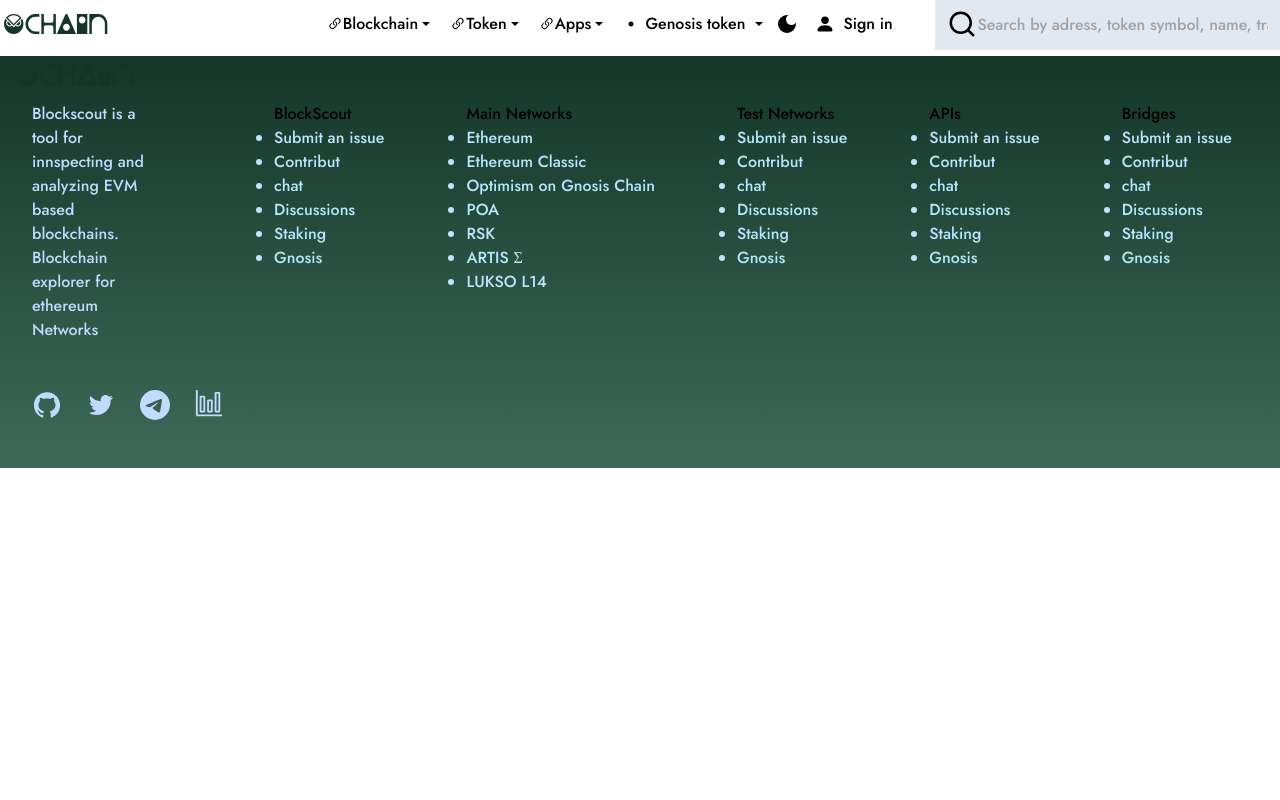
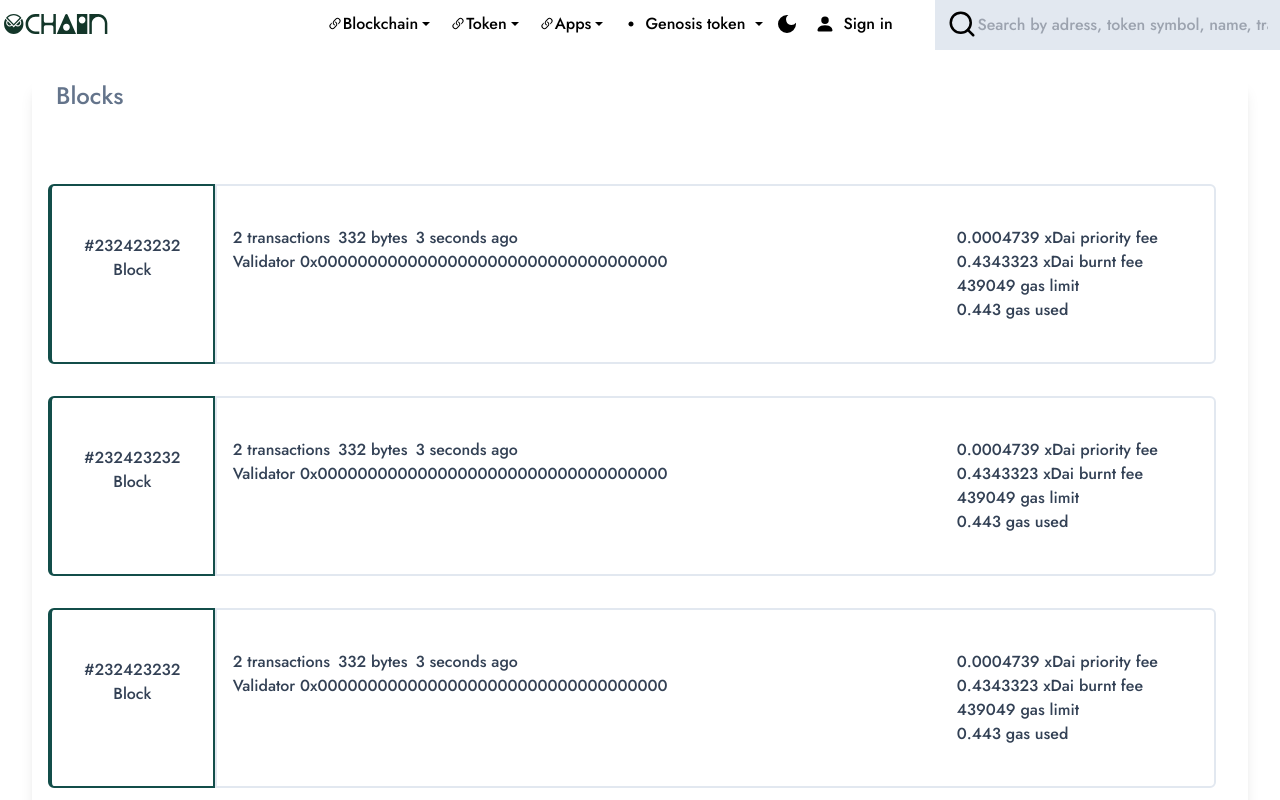
Before and after one commit to Internship-ADIGOS/Clone-project, a React (Vite) app: page /mainnet/blocks in a window 1280 px wide. Shown: the top 800 px of the page. Built offline with nearby package versions, Linux system fonts and the light colour scheme.

Commit message:
link the buttons to the blocks and transactions

```diff
--- a/src/App.jsx
+++ b/src/App.jsx
@@ -5,7 +5,7 @@
 import Navbar from './components/Navbar';
 import Footer from './components/Footer';
 import Transactions from './components/Transactions';
-
+import Blocks from './components/Blocks';
 
 function App() {
   return (
@@ -15,6 +15,7 @@
       <Routes>
        <Route path="/mainnet" element={<Homepage />} />
        <Route path='/mainnet/transactions' element={<Transactions />} />
+       <Route path='/mainnet/blocks' element={<Blocks />} />
       </Routes>
     </Router>
     <Footer />
--- a/src/Home/Blocks.jsx
+++ b/src/Home/Blocks.jsx
@@ -31,8 +31,9 @@
     <div className='h-96 m-8 rounded-lg shadow-lg m-12 overflow-hidden'>
         <div className='flex-col '>
             <h1 className='inline mx-6  text-2xl text-slate-500'>Blocks</h1>
-            <div className='inline p-3 border-2 text-teal-900 border-teal-700 hover:bg-teal-900 rounded-md hover:text-white float-right mr-8'>View All Blocks
-        </div>
+            <a href="mainnet/blocks" className='inline p-3 border-2 text-teal-900 border-teal-700 hover:bg-teal-900 rounded-md hover:text-white float-right mr-8'>
+             View All Blocks
+           </a>
         <div className='flex w-full justify-evenly pt-24 text-slate-700'>
          {blockData.map((data)=>{
             return(
--- a/src/Home/Transactions.jsx
+++ b/src/Home/Transactions.jsx
@@ -40,8 +40,8 @@
     <div className='h-full m-8 shadow-lg rounded-lg shadow-lg m-12 object-fill'>
     <div className='flex-col object-fill'>
         <h1 className='inline mx-6  text-2xl text-slate-500'>Transactions</h1>
-        <div className='inline p-3 border-2 text-teal-900 border-teal-700 hover:bg-teal-900 rounded-md hover:text-white float-right mr-8'>View All Transactions
-    </div>
+        <a href="mainnet/transactions" className='inline p-3 border-2 text-teal-900 border-teal-700 hover:bg-teal-900 rounded-md hover:text-white float-right mr-8'>View All Transactions
+    </a>
     <div className='flex-row w-full justify-evenly pt-12 text-slate-700'>
      {transactionsData.map((data)=>{
         return(
--- /dev/null
+++ b/src/components/Blocks.jsx
@@ -0,0 +1,140 @@
+import React from 'react'
+
+const Blocks = () => {
+
+    let blockData = [
+       {
+        code:"#232423232",
+        no:2,
+        bytes:332,
+        time:3,
+        validator:"0x00000000000000000000000000000000000",
+        priority_fee: 0.0004739,
+        burnt_fee:0.4343323,
+        gas_limit:439049,
+        gas_used:0.443
+    },
+       {
+        code:"#232423232",
+        no:2,
+        bytes:332,
+        time:3,
+        validator:"0x00000000000000000000000000000000000",
+        priority_fee: 0.0004739,
+        burnt_fee:0.4343323,
+        gas_limit:439049,
+        gas_used:0.443
+    },
+       {
+        code:"#232423232",
+        no:2,
+        bytes:332,
+        time:3,
+        validator:"0x00000000000000000000000000000000000",
+        priority_fee: 0.0004739,
+        burnt_fee:0.4343323,
+        gas_limit:439049,
+        gas_used:0.443
+    },
+       {
+        code:"#232423232",
+        no:2,
+        bytes:332,
+        time:3,
+        validator:"0x00000000000000000000000000000000000",
+        priority_fee: 0.0004739,
+        burnt_fee:0.4343323,
+        gas_limit:439049,
+        gas_used:0.443
+    },
+       {
+        code:"#232423232",
+        no:2,
+        bytes:332,
+        time:3,
+        validator:"0x00000000000000000000000000000000000",
+        priority_fee: 0.0004739,
+        burnt_fee:0.4343323,
+        gas_limit:439049,
+        gas_used:0.443
+    },
+       {
+        code:"#232423232",
+        no:2,
+        bytes:332,
+        time:3,
+        validator:"0x00000000000000000000000000000000000",
+        priority_fee: 0.0004739,
+        burnt_fee:0.4343323,
+        gas_limit:439049,
+        gas_used:0.443
+    },
+       {
+        code:"#232423232",
+        no:2,
+        bytes:332,
+        time:3,
+        validator:"0x00000000000000000000000000000000000",
+        priority_fee: 0.0004739,
+        burnt_fee:0.4343323,
+        gas_limit:439049,
+        gas_used:0.443
+    },
+       {
+        code:"#232423232",
+        no:2,
+        bytes:332,
+        time:3,
+        validator:"0x00000000000000000000000000000000000",
+        priority_fee: 0.0004739,
+        burnt_fee:0.4343323,
+        gas_limit:439049,
+        gas_used:0.443
+    },
+    ]
+  return (
+    <div>
+      <div className='h-full m-8 shadow-lg rounded-lg shadow-lg m-12 object-fill'>
+        <div className='flex-col object-fill'>
+          <h1 className='inline mx-6  text-2xl text-slate-500'>Blocks</h1>
+          <div className='flex-row w-full justify-evenly pt-12 text-slate-700'>
+            {blockData.map((data) => {
+              return (
+                <div className={`flex w-full m-4 overflow-hidden`}>
+                  <div className={`w-1/6 h-18 border-2 border-green-300 py-12 my-2 rounded-l-md border-l-4 border-teal-900 bg-${data.color}-200 overflow-hidden`}>
+                    <h1 className='text-center items-center'>{data.code}</h1>
+                    <h1 className='text-center items-center'>Block</h1>
+                  </div>
+                  <div>
+                  </div>
+                  <div className='w-full flex justify-between h-18 my-2 border-2 border-slate-200 mr-12 rounded-r-md py-10 px-4 overflow-hidden'>
+                    <div className=' parent flex-col w-full'>
+                    <div className='child-1 flex space-x-2'>
+                    <h5>{data.no} transactions</h5>
+                    <h5>{data.bytes} bytes</h5>
+                    <h5>{data.time} seconds ago</h5>
+                    </div>
+
+                    <div className='child-2 w-full'>
+                    <h2>Validator {data.validator}</h2>
+                    </div>
+                    </div>
+
+                    <div className='w-1/3'>
+                    <h5>{data.priority_fee} xDai priority fee</h5>
+                    <h5>{data.burnt_fee} xDai burnt fee</h5>
+                    <h5>{data.gas_limit} gas limit</h5>
+                    <h5>{data.gas_used} gas used</h5>
+                  </div>
+                  </div>
+                </div>
+              )
+            })}
+          </div>
+        </div>
+      </div>
+    </div>
+  )
+}
+
+export default Blocks
--- a/src/components/Navbar.jsx
+++ b/src/components/Navbar.jsx
@@ -22,9 +22,9 @@
   return (
     <div className='nav h-12 flex items-center'>
       {/* import logo */}
-      <div id='logo' className='flex w-full'>
+      <a id='logo' href='/mainnet' className='flex w-full cursor-pointer'>
         <img src={logo} alt="logo" className='w-20 p-1 md:w-28' />
-      </div>
+      </a>
 
       <button className="block lg:hidden rounded m-1 hover:bg-gray-200 cursor-pointer"
         onClick={handleShow}
--- a/src/components/Transactions.jsx
+++ b/src/components/Transactions.jsx
@@ -2,7 +2,7 @@
 
 const Transactions = () => {
 
-  let BlockData = [
+  let TsxData = [
     {
       name: "Contract call",
       status: "success",
@@ -50,24 +50,24 @@
     <div>
       <div className='h-full m-8 shadow-lg rounded-lg shadow-lg m-12 object-fill'>
         <div className='flex-col object-fill'>
-          <h1 className='inline mx-6  text-2xl text-slate-500'>Blocks</h1>
+          <h1 className='inline mx-6  text-2xl text-slate-500'>Transactions</h1>
           <div className='flex-row w-full justify-evenly pt-12 text-slate-700'>
-            {BlockData.map((data) => {
+            {TsxData.map((data) => {
               return (
-                <div className={`flex w-full m-4 overflow-hidden`}>
+                <div className={`flex w-full m-4 overflow-hidden space-x-4 `}>
                   <div className={`w-1/6 h-18 border-2 border-green-200 py-12 my-2 rounded-l-md border-l-4 border-teal-900 bg-${data.color}-200 overflow-hidden`}>
                     <h1 className='text-center items-center'>{data.name}</h1>
                     <h1 className='text-center items-center'>{data.status}</h1>
                   </div>
                   <div>
                   </div>
-                  <div className='w-full flex justify-between h-18 my-2 border-2 border-slate-200 mr-12 rounded-r-md py-10 px-4 overflow-hidden'>
-                    <div className='flex'>
+                  <div className='w-full flex justify-between h-18 my-2 border-2 border-slate-200 mr-12 rounded-r-md py-10 px-4 space-x-4 overflow-hidden'>
+                    <div className='flex space-x-4'>
                     <h1>{data.address}</h1>
                     <h1>{data.trasaction_id}</h1>
                     <h1>{data.token}</h1>
                     </div>
-                    <div className=''>
+                    <div className='px-2'>
                     <h1>Block {data.code}</h1>
                     <h5>{data.time} minutes ago</h5>
                   </div>
```
